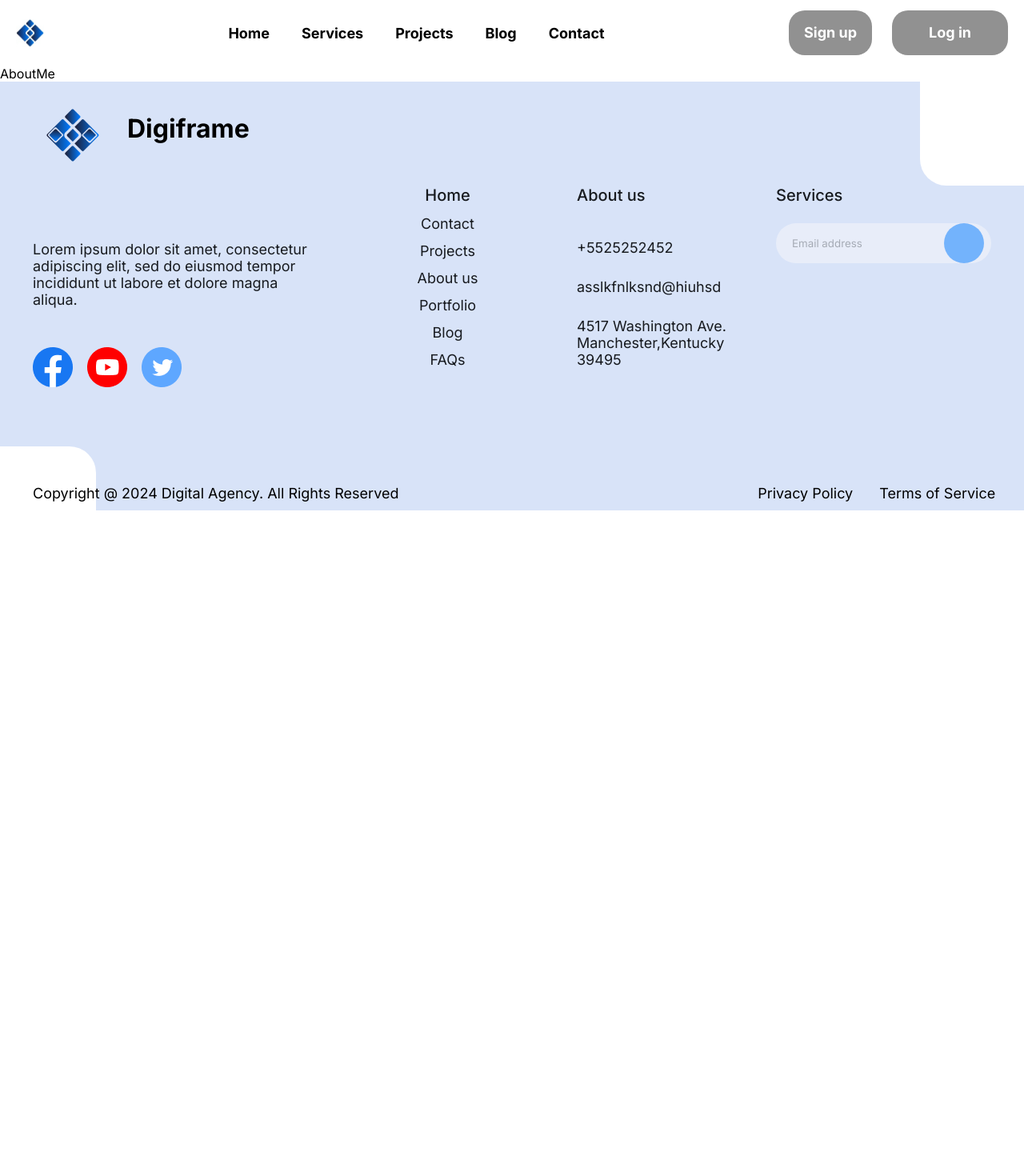
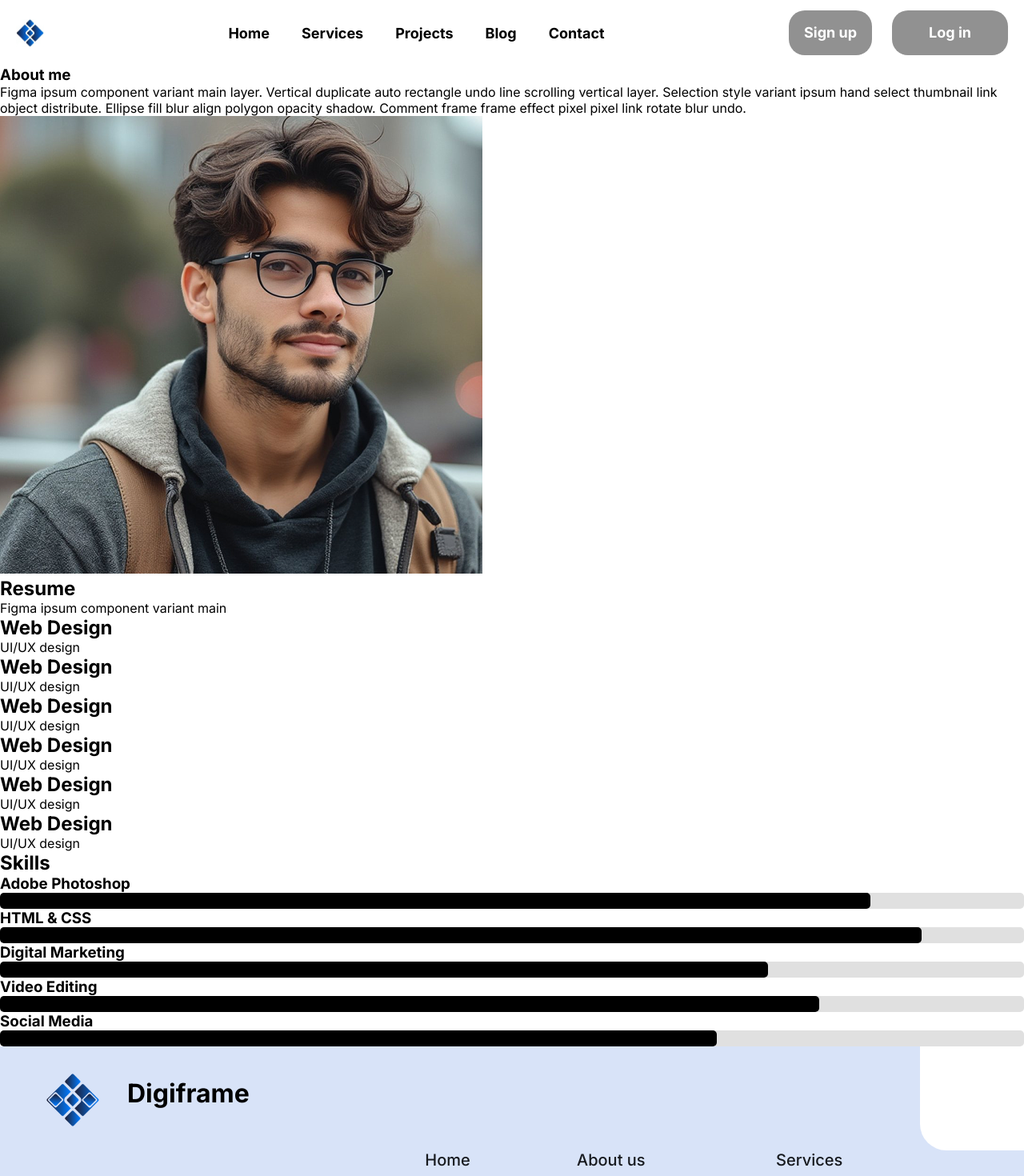
Before and after one commit to Lussskki/digiframe, a React (Vite) app: page /about_me in a window 1280 px wide. Shown: the top 1470 px of the page at 80% size. Before the commit the page ends 800 px from the top, so only its background shows below. Built offline with nearby package versions, Linux system fonts and the light colour scheme.

Commit message:
about-me page not finished yet

```diff
--- a/src/Components/AboutMe.jsx
+++ b/src/Components/AboutMe.jsx
@@ -1,8 +1,109 @@
+import React from "react";
+import Aboutme from "../../public/assets/aboutMe/abouticon.png";
+import "./CSS/AboutMe/AboutMe.css";
 
-function AboutMe() {
+// ProgressBar კომპონენტი
+const ProgressBar = ({ now, variant }) => {
+  const getBarColor = (variant) => {
+    switch (variant) {
+      default:
+        return '#000';
+    }
+  };
+
   return (
-    <div>AboutMe</div>
-  )
-}
+    <div style={{ width: '100%', backgroundColor: '#e0e0e0', borderRadius: '5px', height: '20px' }}>
+      <div
+        style={{
+          width: `${now}%`,
+          backgroundColor: getBarColor(variant),
+          height: '100%',
+          borderRadius: '5px',
+        }}
+      ></div>
+    </div>
+  );
+};
 
-export default AboutMe
+const AboutMe = () => {
+  const experienceData = [
+    { title: "Web Design", description: "UI/UX design" },
+    { title: "Web Design", description: "UI/UX design" },
+    { title: "Web Design", description: "UI/UX design" },
+  ];
+
+  const educationData = [
+    { title: "Web Design", description: "UI/UX design" },
+    { title: "Web Design", description: "UI/UX design" },
+    { title: "Web Design", description: "UI/UX design" },
+  ];
+
+  return (
+    <section className="about-me-container">
+      <article className="about-cont">
+        <div className="about-me">
+          <h1 className="about-me-head">About me</h1>
+          <p className="about-me-info">
+            Figma ipsum component variant main layer. Vertical duplicate auto
+            rectangle undo line scrolling vertical layer. Selection style
+            variant ipsum hand select thumbnail link object distribute. Ellipse
+            fill blur align polygon opacity shadow. Comment frame frame effect
+            pixel pixel link rotate blur undo.
+          </p>
+        </div>
+        <div className="about-me-icon">
+          <img src={Aboutme} alt="" />
+        </div>
+      </article>
+      <article className="resume-container">
+        <h2 className="resume">Resume</h2>
+        <p className="resume-info">Figma ipsum component variant main</p>
+        <div className="experiens-and-educate">
+          <div className="experiens">
+            {experienceData.map((item, index) => (
+              <div key={index}>
+                <h2 className="web-design">{item.title}</h2>
+                <p className="ui-ux-design">{item.description}</p>
+              </div>
+            ))}
+          </div>
+          <div className="educate">
+            {educationData.map((item, index) => (
+              <div key={index}>
+                <h2 className="web-design">{item.title}</h2>
+                <p className="ui-ux-design">{item.description}</p>
+              </div>
+            ))}
+          </div>
+        </div>
+      </article>
+      <article className="skills-container">
+        <h2 className="skills-title">Skills</h2>
+        <div className="skills-info">
+          <div className="skill">
+            <h3>Adobe Photoshop</h3>
+            <ProgressBar now={85} variant="success" />
+          </div>
+          <div className="skill">
+            <h3>HTML & CSS</h3>
+            <ProgressBar now={90} variant="info" />
+          </div>
+          <div className="skill">
+            <h3>Digital Marketing</h3>
+            <ProgressBar now={75} variant="warning" />
+          </div>
+          <div className="skill">
+            <h3>Video Editing</h3>
+            <ProgressBar now={80} variant="danger" />
+          </div>
+          <div className="skill">
+            <h3>Social Media</h3>
+            <ProgressBar now={70} variant="danger" />
+          </div>
+        </div>
+      </article>
+    </section>
+  );
+};
+
+export default AboutMe;
--- /dev/null
+++ b/src/Components/CSS/AboutMe/AboutMe.css
@@ -0,0 +1,4 @@
+*{
+    margin: 0;
+    padding: 0;
+}
```
Also changed, not shown: public/assets/aboutMe/abouticon.png (added).
